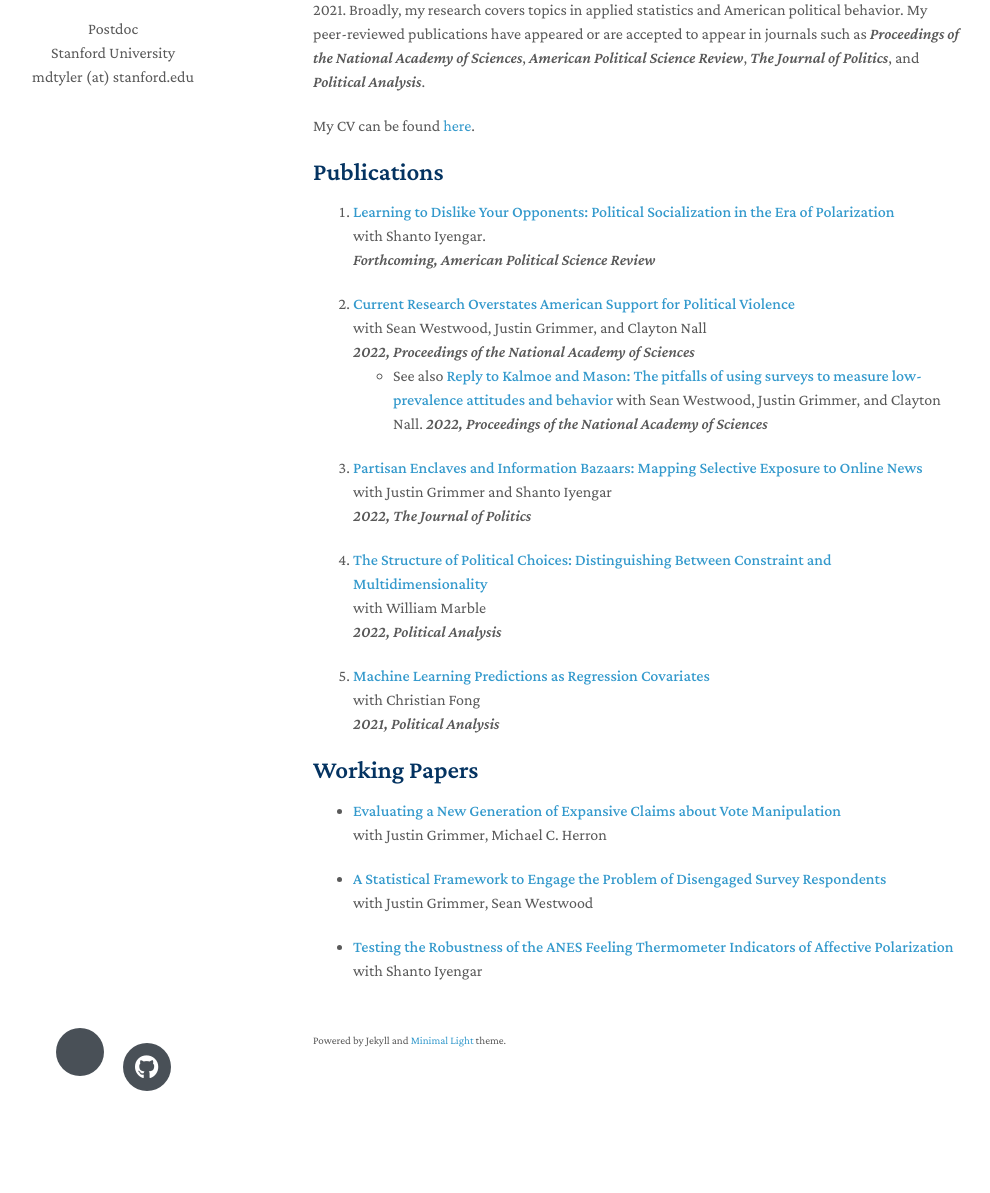
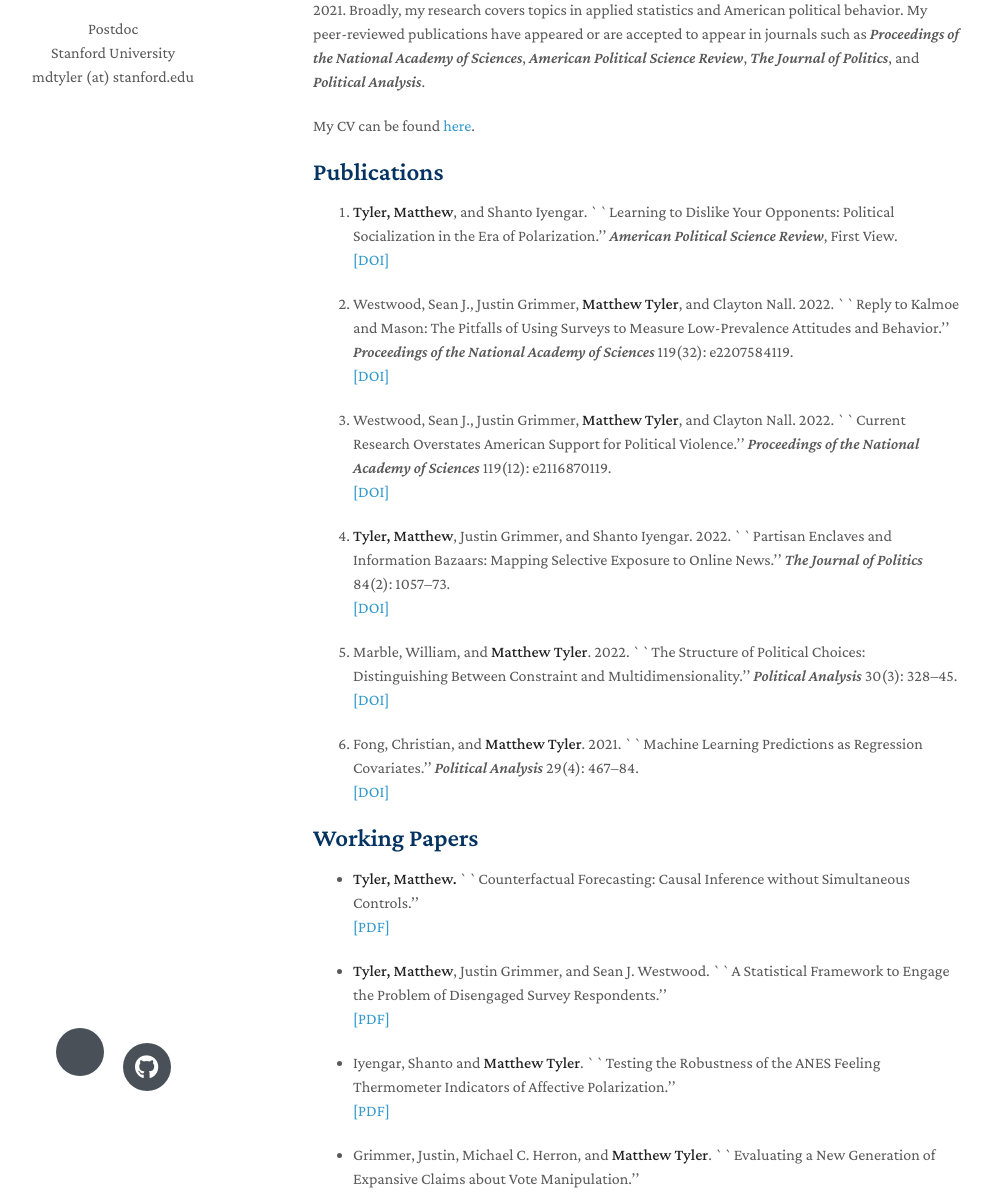
Before and after one commit to matthewtyler/matthewtyler.github.io, a Jekyll site: the page built from index.md, in a window 1280 px wide and 1400 px high. Shown: the part 207-1400 px from the top of the window, without its empty margins (157-1147 px from the left). Built offline with Jekyll 4.4.1, drawn with Linux system fonts in a browser that asks for light colours; nearby versions of some CDN libraries; a style sheet for code colours, icons or effects is not loaded; our own code applies the rules of GitHub Pages for plain Markdown files.

Commit message:
Update index.md

```diff
--- a/index.md
+++ b/index.md
@@ -10,7 +10,32 @@
 
 ## Publications
 
-5. **[Learning to Dislike Your Opponents: Political Socialization in the Era of Polarization][5]**
+6. **Tyler, Matthew**, and Shanto Iyengar. ``Learning to Dislike Your Opponents: Political Socialization in the Era of Polarization.'' *American Political Science Review*, First View.
+<br>
+[[DOI]](https://doi.org/10.1017/S000305542200048X)
+
+5. Westwood, Sean J., Justin Grimmer, **Matthew Tyler**, and Clayton Nall. 2022. ``Reply to Kalmoe and Mason: The Pitfalls of Using Surveys to Measure Low-Prevalence Attitudes and Behavior.'' *Proceedings of the National Academy of Sciences* 119(32): e2207584119.
+<br>
+[[DOI]](https://10.1073/pnas.2207584119)
+
+4. Westwood, Sean J., Justin Grimmer, **Matthew Tyler**, and Clayton Nall. 2022. ``Current Research Overstates American Support for Political Violence.'' *Proceedings of the National Academy of Sciences* 119(12): e2116870119.
+<br>
+[[DOI]](https://doi.org/10.1073/pnas.2116870119)
+
+3. **Tyler, Matthew**, Justin Grimmer, and Shanto Iyengar. 2022. ``Partisan Enclaves and Information Bazaars: Mapping Selective Exposure to Online News.'' *The Journal of Politics* 84(2): 1057–73.
+<br>
+[[DOI]](https://doi.org/10.1086/716950)
+
+2. Marble, William, and **Matthew Tyler**. 2022. ``The Structure of Political Choices: Distinguishing Between Constraint and Multidimensionality.'' *Political Analysis* 30(3): 328–45.
+<br>
+[[DOI]](https://doi.org/10.1017/pan.2021.3)
+
+1. Fong, Christian, and **Matthew Tyler**. 2021. ``Machine Learning Predictions as Regression Covariates.'' *Political Analysis* 29(4): 467–84.
+<br>
+[[DOI]](https://doi.org/10.1017/pan.2020.38)
+
+
+<!-- 5. **[Learning to Dislike Your Opponents: Political Socialization in the Era of Polarization][5]**
   <br>
   with Shanto Iyengar.
   <br>
@@ -41,12 +66,28 @@
   <br>
   with Christian Fong
   <br>
-  *2021, Political Analysis*
+  *2021, Political Analysis* -->
 
 
 ## Working Papers
 
-<!-- * **[Counterfactual Forecasting: Causal Inference without Simultaneous Controls][6]** -->
+* **Tyler, Matthew.** ``Counterfactual Forecasting: Causal Inference without Simultaneous Controls.''
+<br>
+[[PDF]](https://www.dropbox.com/s/bux4klf66dh66qg/FSControls.pdf?dl=0)
+
+* **Tyler, Matthew**, Justin Grimmer, and Sean J. Westwood. ``A Statistical Framework to Engage the Problem of Disengaged Survey Respondents.''
+<br>
+[[PDF]](https://www.dropbox.com/s/m86g05zl57g36an/The_Dangers_of_Disengaged_Respondents.pdf?dl=0)
+
+* Iyengar, Shanto and **Matthew Tyler**. ``Testing the Robustness of the ANES Feeling Thermometer Indicators of Affective Polarization.''
+<br>
+[[PDF]](https://www.dropbox.com/s/0pckb5wjrxcjbs4/Robustness_of_Increasing_Affective_Polarization.pdf?dl=0)
+
+* Grimmer, Justin, Michael C. Herron, and **Matthew Tyler**. ``Evaluating a New Generation of Expansive Claims about Vote Manipulation.''
+<br>
+[[PDF]](https://www.dropbox.com/s/92lp1gmqw2pei8m/Expansive.pdf?dl=0)
+
+<!-- * **[Counterfactual Forecasting: Causal Inference without Simultaneous Controls][6]**
 
 * **[Evaluating a New Generation of Expansive Claims about Vote Manipulation][13]**
   <br>
@@ -58,11 +99,11 @@
 
 * **[Testing the Robustness of the ANES Feeling Thermometer Indicators of Affective Polarization][11]**
   <br>
-  with Shanto Iyengar
+  with Shanto Iyengar -->
 
 <!-- * **[Getting More out of Human Coders with Statistical Models][12]** -->
 
-[1]: https://osf.io/a8m3n/
+<!-- [1]: https://osf.io/a8m3n/
 [2]: https://doi.org/10.1086/716950
 [3]: https://www.doi.org/10.1017/pan.2021.3
 [4]: https://doi.org/10.1017/pan.2020.38
@@ -74,4 +115,4 @@
 [10]: https://www.pnas.org/doi/full/10.1073/pnas.2116870119
 [11]: https://www.dropbox.com/s/0pckb5wjrxcjbs4/Robustness_of_Increasing_Affective_Polarization.pdf?dl=0
 [12]: https://www.dropbox.com/s/lraimdktckkiwvj/Getting_More_out_of_Human_Coders_with_Statistical_Models.pdf?dl=0
-[13]: https://www.dropbox.com/s/92lp1gmqw2pei8m/Expansive.pdf?dl=0
+[13]: https://www.dropbox.com/s/92lp1gmqw2pei8m/Expansive.pdf?dl=0 -->
```
